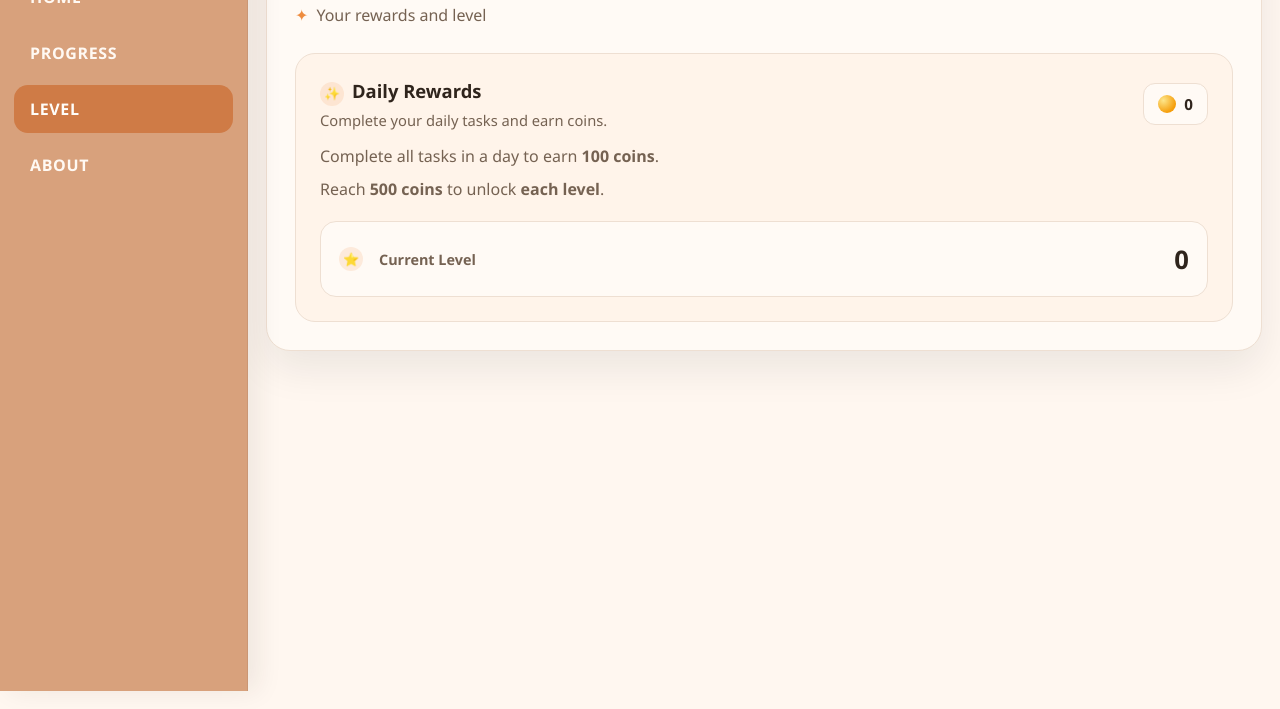
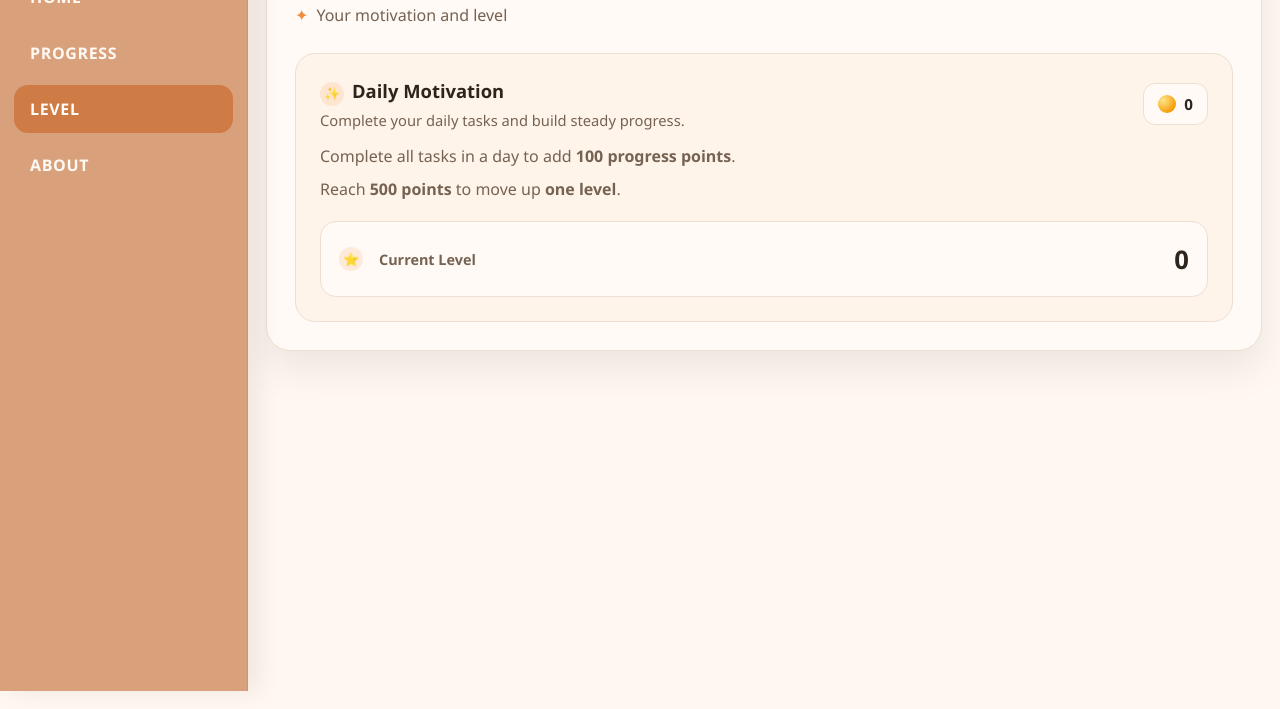
Before and after one commit to Annmathew3106/daily-planner, a plain HTML site: page level.html in a window 1280 px wide. Shown: the part 109-818 px from the top of the page. Drawn offline with Linux system fonts and the light colour scheme.

Commit message:
first commit

```diff
--- a/level.html
+++ b/level.html
@@ -25,22 +25,22 @@
         <div class="header-row">
             <h1><span class="page-icon" aria-hidden="true">&#127942;</span>Level</h1>
         </div>
-        <h2><span class="subtitle-icon" aria-hidden="true">&#10022;</span>Your rewards and level</h2>
+        <h2><span class="subtitle-icon" aria-hidden="true">&#10022;</span>Your motivation and level</h2>
 
         <div class="reward-card">
             <div class="reward-header">
                 <div class="reward-copy">
-                    <h3><span class="section-icon" aria-hidden="true">&#10024;</span>Daily Rewards</h3>
-                    <p class="reward-subtitle">Complete your daily tasks and earn coins.</p>
+                    <h3><span class="section-icon" aria-hidden="true">&#10024;</span>Daily Motivation</h3>
+                    <p class="reward-subtitle">Complete your daily tasks and build steady progress.</p>
                 </div>
-                <div class="coin-badge" aria-label="Coins">
+                <div class="coin-badge" aria-label="Progress points">
                     <span class="coin-icon" aria-hidden="true"></span>
                     <span id="coin-count" class="coin-count">0</span>
                 </div>
             </div>
 
-            <p class="reward-rule">Complete all tasks in a day to earn <strong>100 coins</strong>.</p>
-            <p class="reward-rule">Reach <strong>500 coins</strong> to unlock <strong>each level</strong>.</p>
+            <p class="reward-rule">Complete all tasks in a day to add <strong>100 progress points</strong>.</p>
+            <p class="reward-rule">Reach <strong>500 points</strong> to move up <strong>one level</strong>.</p>
 
             <div class="level-box">
                 <div class="level-label"><span class="level-label-icon" aria-hidden="true">&#11088;</span>Current Level</div>
```
Also changed, not shown: index.html (+1 -1 lines), 1 other file.
